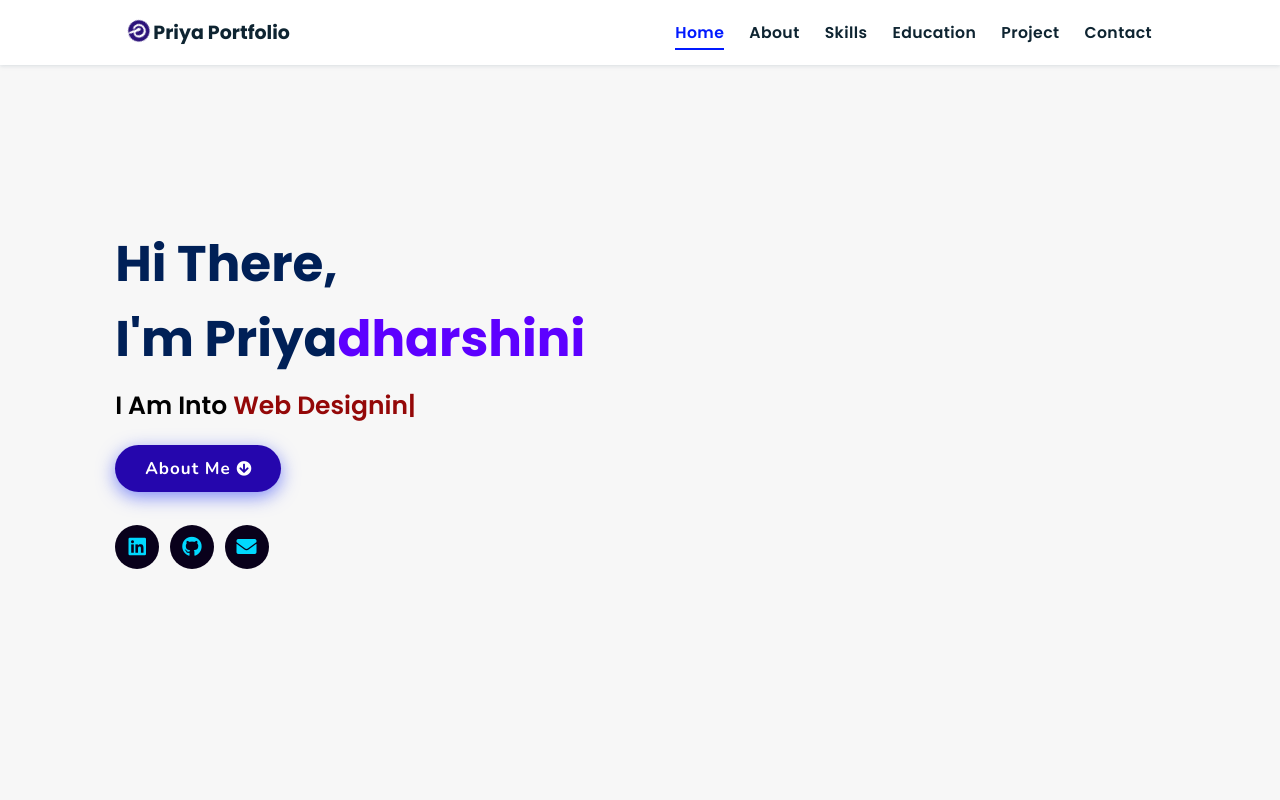
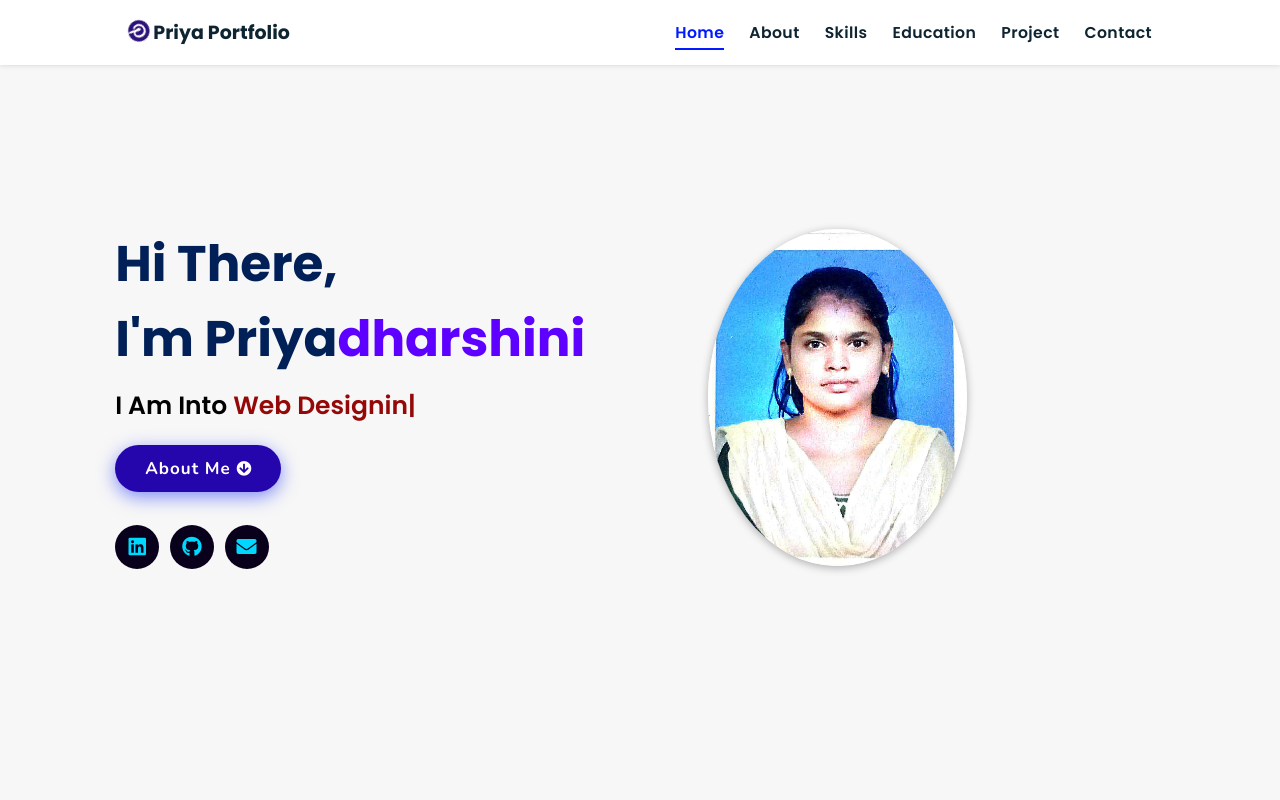
Before and after one commit to priya-rajesh2614/my-portfolio, a plain HTML site: page index.html in a window 1280 px wide. Shown: the top 800 px of the page. Drawn offline with nearby package versions, Linux system fonts and the light colour scheme; files whose address does not match are found by name.

Commit message:
i change the image name

```diff
--- a/index.html
+++ b/index.html
@@ -54,7 +54,7 @@
       </div>
     </div>
 <div class="image">
-    <img draggable="false" class="tilt" src="WhatsApp Image 2023-08-10 at 9.06.44 AM.jpeg" alt="">
+    <img draggable="false" class="tilt" src="assets/image/image1.jpeg" alt="">
 </div>
 </section>
 <!-- hero section ends -->
@@ -67,7 +67,7 @@
     <div class="row">
 
     <div class="image">
-        <img draggable="false" class="tilt" src="S:\Rajesh\WhatsApp Image 2023-08-10 at 9.06.44 AM.jpeg" alt="">
+        <img draggable="false" class="tilt" src="assets/image/image1.jpeg" alt="">
     </div>
     <div class="content">
         <h3>I'm Priyadharshini</h3>
```
